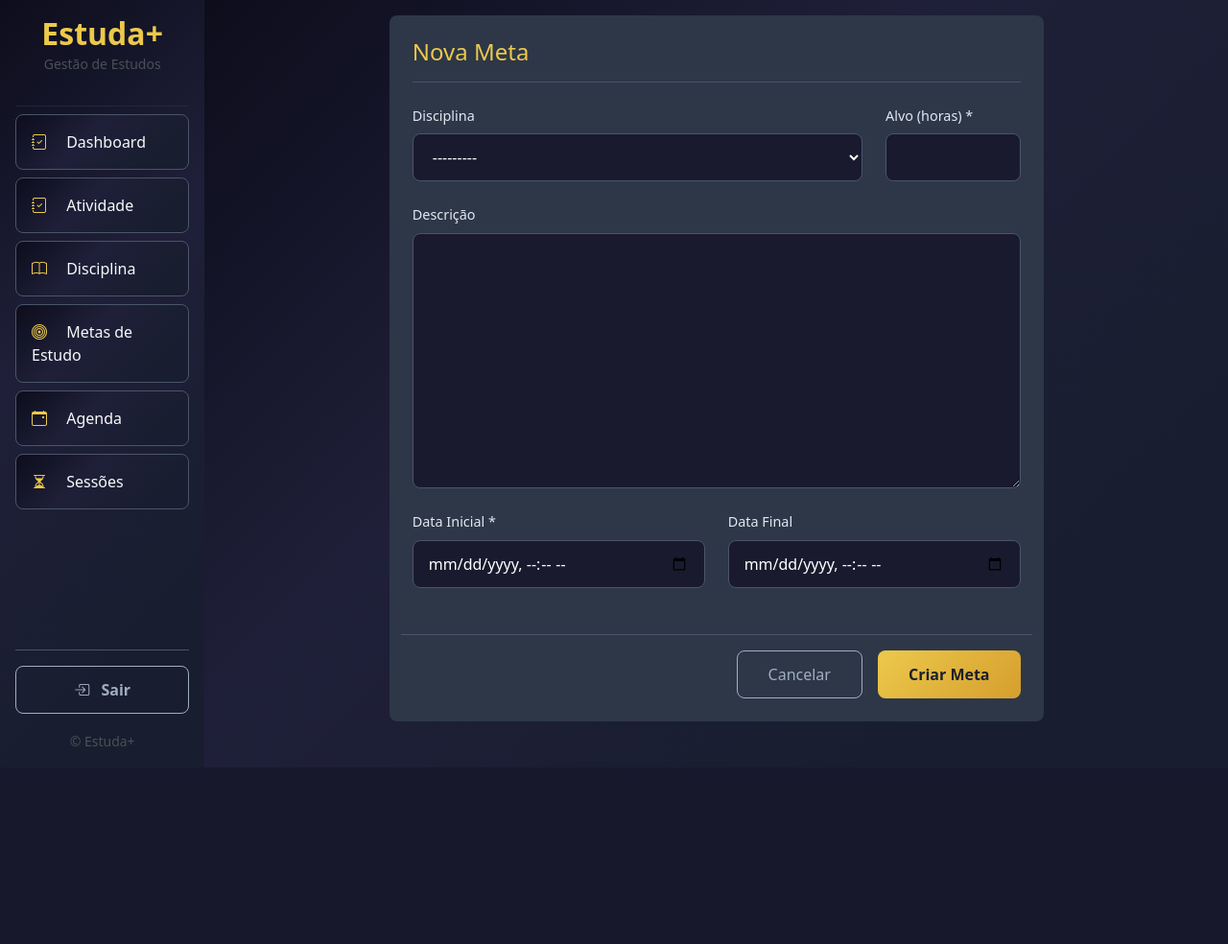
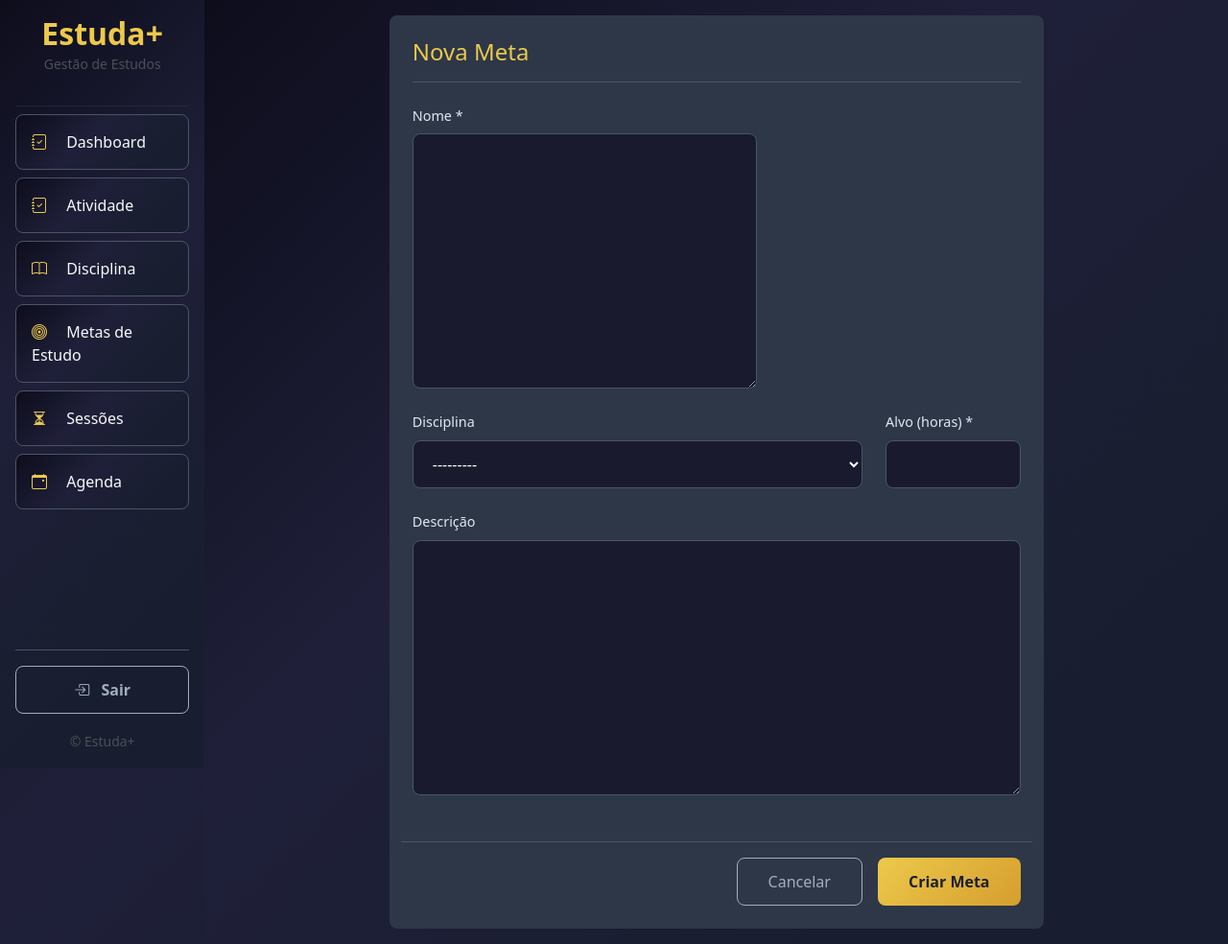
Before and after one commit to Kathelyn08/ppads-soe-project, a Django app: page /estudos/meta/novo/ in a window 1280 px wide. Shown: the whole page at 96% size. Before the commit the page ends 778 px from the top, so only its background shows below. Run offline with Django 5.2, Linux system fonts and the light colour scheme; a user stored in the database is signed in; data that the repository does not hold is empty.

Commit message:
alterando calculo de meta

```diff
--- a/estudos/models/meta.py
+++ b/estudos/models/meta.py
@@ -1,4 +1,4 @@
-from datetime import datetime
+from datetime import datetime, timedelta
 from django.db import models
 from django.db.models import Sum
 from django.contrib.auth.models import User
@@ -7,23 +7,24 @@ from .atividade import Atividade
 class Meta(models.Model):
     usuario = models.ForeignKey(User, on_delete=models.CASCADE, related_name="metas")
     disciplina = models.ForeignKey("Disciplina", on_delete=models.SET_NULL, null=True, blank=True, related_name="metas")
+    nome = models.TextField(null=True, blank=True)
     descricao = models.TextField(null=True, blank=True)
     alvo = models.IntegerField()
-    data_inicial = models.DateTimeField()
-    data_final = models.DateTimeField(null=True, blank=True)
+    criado_em = models.DateTimeField(auto_now_add=True)
 
     def concluida(self):
-        return self.data_final and (
-            (self.data_final - self.data_inicial).total_seconds() / 60 / 60 >= self.alvo
-        )
+        return sum([sessao.duracao() for sessao in self.sessoes.all()], timedelta(0)).total_seconds() / 60 / 60 >= self.alvo
 
     def status(self):
         if self.concluida():
             return "concluída"
-        elif self.data_final:
+        else:
             return "não alcançada"
 
     def color(self):
         match self.status():
             case "concluída": return "success"
             case "não alcançada": return "secondary"
+
+    def __str__(self):
+        return self.nome.__str__() + " (" + self.alvo.__str__() + "h) "
--- a/estudos/models/sessao.py
+++ b/estudos/models/sessao.py
@@ -6,7 +6,7 @@ from ..util import timedelta_text
 
 class Sessao(models.Model):
     usuario = models.ForeignKey(User, on_delete=models.CASCADE, related_name="sessoes")
-    disciplina = models.ForeignKey("Disciplina", on_delete=models.SET_NULL, null=True, blank=True, related_name="sessoes")
+    meta = models.ForeignKey("Meta", on_delete=models.CASCADE, related_name="sessoes")
     descricao = models.TextField(null=True, blank=True)
     data_inicial = models.DateTimeField(default=timezone.now)
     data_final = models.DateTimeField(null=True, blank=True)
--- a/estudos/templates/menu.html
+++ b/estudos/templates/menu.html
@@ -30,15 +30,15 @@
             </a>
         </li>
         <li class="nav-item mb-2">
+            <a href="{% url 'sessao-list' %}" class="nav-link text-light bg-dark border border-secondary py-3">
+                <i class="bi bi-hourglass-split me-3 text-warning"></i>
+                Sessões
+            </a>
+        </li>
+                <li class="nav-item mb-2">
             <a href="{% url 'agenda' %}" class="nav-link text-light bg-dark border border-secondary py-3">
                 <i class="bi bi-calendar-event me-3 text-warning"></i>
                 Agenda
-            </a>
-        </li>
-        <li class="nav-item mb-2">
-            <a href="{% url 'sessao-list' %}" class="nav-link text-light bg-dark border border-secondary py-3">
-                <i class="bi bi-hourglass-split me-3 text-warning"></i>
-                Sessões
             </a>
         </li>
     </ul>
--- a/estudos/templates/meta/meta_confirm_delete.html
+++ b/estudos/templates/meta/meta_confirm_delete.html
@@ -27,8 +27,7 @@
                         <p class="mb-2"><strong class="text-light">Disciplina:</strong> <span class="text-light-emphasis">{{ object.disciplina|default:"Não informada" }}</span></p>
                         <p class="mb-2"><strong class="text-light">Descrição:</strong> <span class="text-light-emphasis">{{ object.descricao|default:"Não informada" }}</span></p>
                         <p class="mb-2"><strong class="text-light">Alvo:</strong> <span class="text-light-emphasis">{{ object.alvo }}h</span></p>
-                        <p class="mb-2"><strong class="text-light">Data Inicial:</strong> <span class="text-light-emphasis">{{ object.data_inicial|date:"d M y G:i" }}</span></p>
-                        <p class="mb-2"><strong class="text-light">Data Final:</strong> <span class="text-light-emphasis">{{ object.data_final|date:"d M y G:i"|default:"Não informada" }}</span></p>
+                        <p class="mb-2"><strong class="text-light">Criado em: </strong> <span class="text-light-emphasis">{{ object.criado_em|date:"d M y G:i" }}</span></p>
                     </div>
                 </div>
 
--- a/estudos/templates/meta/meta_form.html
+++ b/estudos/templates/meta/meta_form.html
@@ -25,6 +25,18 @@
                         {% endfor %}
                     </div>
                     {% endif %}
+
+                    <div class="col-7 mb-4">
+                        <label for="{{ form.nome.id_for_label }}" class="form-label text-light mb-2">
+                            Nome *
+                        </label>
+                        <div class="d-flex flex-column">
+                            {{ form.nome }}
+                        </div>
+                        {% if form.nome.errors %}
+                        <div class="text-warning mt-1">{{ form.nome.errors }}</div>
+                        {% endif %}
+                    </div>
 
                     <div class="col-9 mb-4">
                         <label for="{{ form.disciplina.id_for_label }}" class="form-label text-light mb-2">
@@ -59,30 +71,6 @@
                         </div>
                         {% if form.descricao.errors %}
                         <div class="text-warning mt-1">{{ form.descricao.errors }}</div>
-                        {% endif %}
-                    </div>
-
-                    <div class="col-6 mb-4">
-                        <label for="{{ form.data_inicial.id_for_label }}" class="form-label text-light mb-2">
-                            Data Inicial *
-                        </label>
-                        <div class="d-flex flex-column">
-                            {{ form.data_inicial }}
-                        </div>
-                        {% if form.data_inicial.errors %}
-                        <div class="text-warning mt-1">{{ form.data_inicial.errors }}</div>
-                        {% endif %}
-                    </div>
-
-                    <div class="col-6 mb-4">
-                        <label for="{{ form.data_final.id_for_label }}" class="form-label text-light mb-2">
-                            Data Final
-                        </label>
-                        <div class="d-flex flex-column">
-                            {{ form.data_final }}
-                        </div>
-                        {% if form.data_final.errors %}
-                        <div class="text-warning mt-1">{{ form.data_final.errors }}</div>
                         {% endif %}
                     </div>
 
--- a/estudos/templates/sessao/sessao_confirm_delete.html
+++ b/estudos/templates/sessao/sessao_confirm_delete.html
@@ -24,7 +24,7 @@
                     </div>
 
                     <div class="bg-dark border border-secondary rounded-3 p-3 mb-3 text-start">
-                        <p class="mb-2"><strong class="text-light">Disciplina:</strong> <span class="text-light-emphasis">{{ object.disciplina|default:"Não informada" }}</span></p>
+                        <p class="mb-2"><strong class="text-light">Nome:</strong> <span class="text-light-emphasis">{{ object.nome|default:"Não informada" }}</span></p>
                         <p class="mb-2"><strong class="text-light">Descrição:</strong> <span class="text-light-emphasis">{{ object.descricao|default:"Não informada" }}</span></p>
                         <p class="mb-2"><strong class="text-light">Data Inicial:</strong> <span class="text-light-emphasis">{{ object.data_inicial|date:"d M y G:i" }}</span></p>
                         <p class="mb-2"><strong class="text-light">Data Final:</strong> <span class="text-light-emphasis">{{ object.data_final|date:"d M y G:i"|default:"Não informada" }}</span></p>
--- a/estudos/templates/sessao/sessao_list.html
+++ b/estudos/templates/sessao/sessao_list.html
@@ -45,8 +45,8 @@
                 <div class="d-flex justify-content-between align-items-start">
                     <div class="flex-grow-1">
                          <h5 class="card-title text-light">
-                             {% if sessao.disciplina %}
-                                 {{ sessao.disciplina }}
+                             {% if sessao.meta %}
+                                 {{ sessao.meta }}
                              {% endif %}
                         </h5>
 
--- a/estudos/views/meta.py
+++ b/estudos/views/meta.py
@@ -12,22 +12,11 @@ class MetaForm(ModelForm):
     class Meta:
         model = Meta
         fields = [
+            'nome',
             'disciplina',
             'descricao',
-            'alvo',
-            'data_inicial',
-            'data_final'
+            'alvo'
         ]
-        widgets = {
-            'data_inicial': forms.DateTimeInput(
-                format="%Y-%m-%dT%H:%M:%S",
-                attrs={'type': 'datetime-local'}
-            ),
-            'data_final': forms.DateTimeInput(
-                format="%Y-%m-%dT%H:%M:%S",
-                attrs={'type': 'datetime-local'}
-            )
-        }
 
 class MetaListView(LoginRequiredMixin, ListView):
     model = Meta
@@ -60,17 +49,21 @@ class MetaListView(LoginRequiredMixin, ListView):
                 x.field.widget.attrs = { 'class': 'form-control bg-dark text-light border-secondary' }
 
     def get_queryset(self):
-        queryset = self.request.user.metas.all().order_by('data_final')
+        queryset = self.request.user.metas.all().order_by('criado_em')
 
         self.form = self.Filter(self.request.GET.dict())
 
         if self.form.is_valid():
             filters = compact(self.form.cleaned_data)
-            filters['data_inicial__lte'] = filters['data_final__lte']
-            queryset = queryset.filter(
-                Q(data_final__isnull=True, **exclude(filters, "data_final__lte"))
-                | Q(**filters)
-            )
+
+            # CORREÇÃO: Mapear para campos existentes
+            new_filters = {}
+            if 'data_inicial__gte' in filters:
+                new_filters['criado_em__gte'] = filters['data_inicial__gte']
+            if 'data_final__lte' in filters:
+                new_filters['criado_em__lte'] = filters['data_final__lte']
+
+            queryset = queryset.filter(**new_filters)
 
         return queryset
 
@@ -78,8 +71,8 @@ class MetaListView(LoginRequiredMixin, ListView):
         context = super().get_context_data(**kwargs)
         context['form'] = self.form
         context['total'] = len(context['metas'])
-        context['concluido'] = len([meta for meta in context['metas'] if meta.concluida()])
-        context['progresso'] = context['concluido'] / (context['total'] or 1) * 100
+        #context['concluido'] = len([meta for meta in context['metas'] if meta.concluida()])
+        #context['progresso'] = context['concluido'] / (context['total'] or 1) * 100
 
         return context
 
--- a/estudos/views/sessao.py
+++ b/estudos/views/sessao.py
@@ -13,7 +13,7 @@ class SessaoForm(ModelForm):
     class Meta:
         model = Sessao
         fields = [
-            'disciplina',
+            'meta',
             'descricao',
             'data_inicial',
             'data_final'
```
Also changed, not shown: estudos/templates/meta/meta_list.html (+7 -12 lines), estudos/templates/sessao/sessao_form.html (+5 -5 lines).
